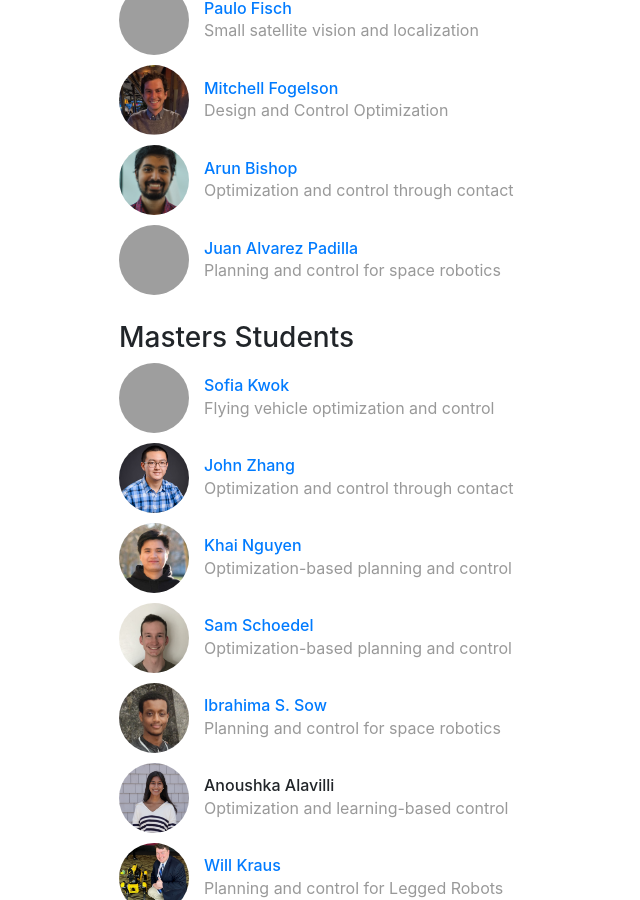
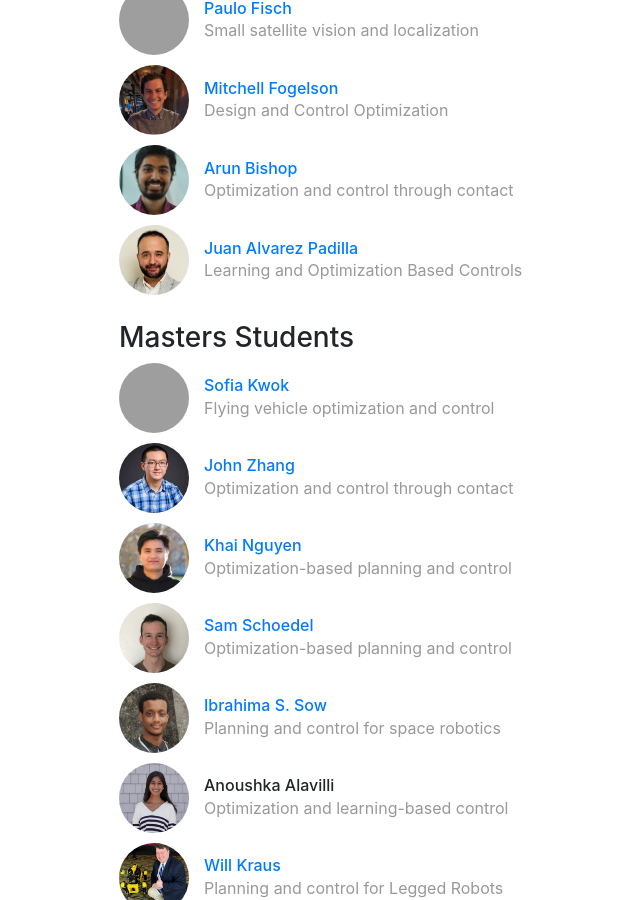
Before and after one commit to RoboticExplorationLab/roboticexplorationlab.github.io, a Jekyll site: the page built from index.html, in a window 1280 px wide and 900 px high, scrolled down 6100 px. Shown: the whole window, without its empty margins (346-986 px from the left). Built offline with Jekyll 4.4.1, drawn with Linux system fonts in a browser that asks for light colours; comment, search, counter and statistics services are not loaded; grey boxes are pictures that could not be loaded.

Commit message:
updated Juan bio

```diff
--- a/_data/people.yml
+++ b/_data/people.yml
@@ -312,8 +312,8 @@ juan:
     webpage: "https://www.linkedin.com/in/juan-alvarez-padilla/"
     # github: Ibrassow
     role: phd
-    image: /img/people/Juan.png
-    bio: Planning and control for space robotics
+    image: /img/people/JuanRodolfoRexLab.jpg
+    bio: Learning and Optimization Based Controls
 
 # grad-a:
 #     display_name: "Grad A"
```
Also changed, not shown: img/people/JuanRodolfoRexLab.jpg (added).
